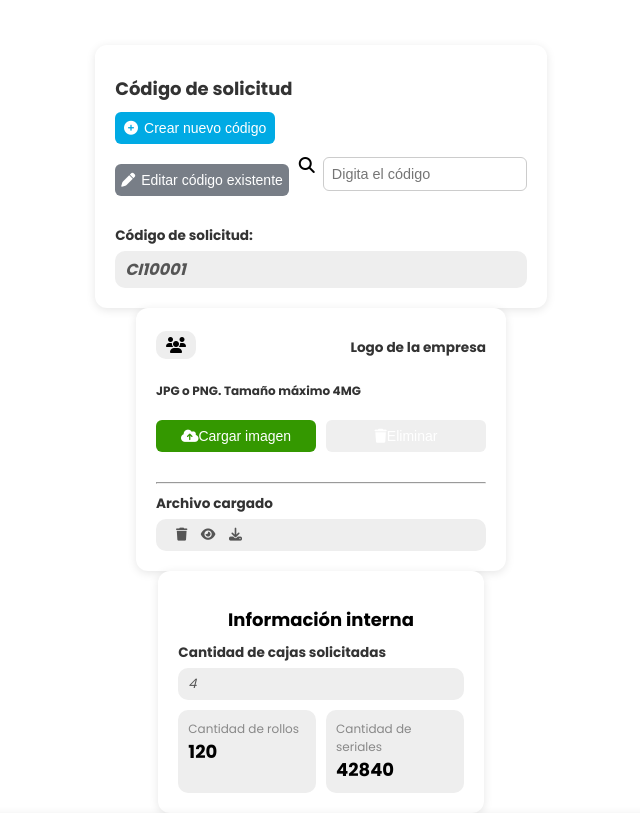
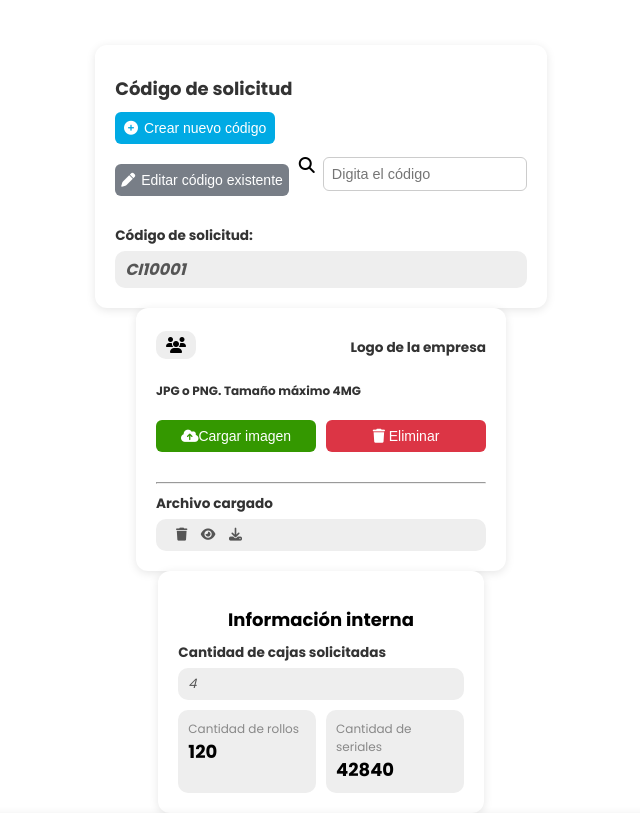
Before and after one commit to cathsanchez6/Formulario_Informacion_Cliente, a plain HTML site: page index.html in a window 1280 px wide. Shown: the top 816 px of the page, without its empty margins (319-959 px from the left). Drawn offline with Linux system fonts and the light colour scheme.

Commit message:
Update index.html

```diff
--- a/index.html
+++ b/index.html
@@ -412,7 +412,8 @@
         <div class="header">
             <button type="button" style="background-color: #349800;"><i class="fa fa-cloud-upload" aria-hidden="true"></i>Cargar imagen
             </button>
-            <button type="button" class="boton-estilizado"><i class="fa fa-trash" aria-hidden="true"></i>Eliminar
+            <button style="background-color: #dc3545;">
+              <i class="fa fa-trash"></i> Eliminar
             </button>
         </div>
         <hr>
```
